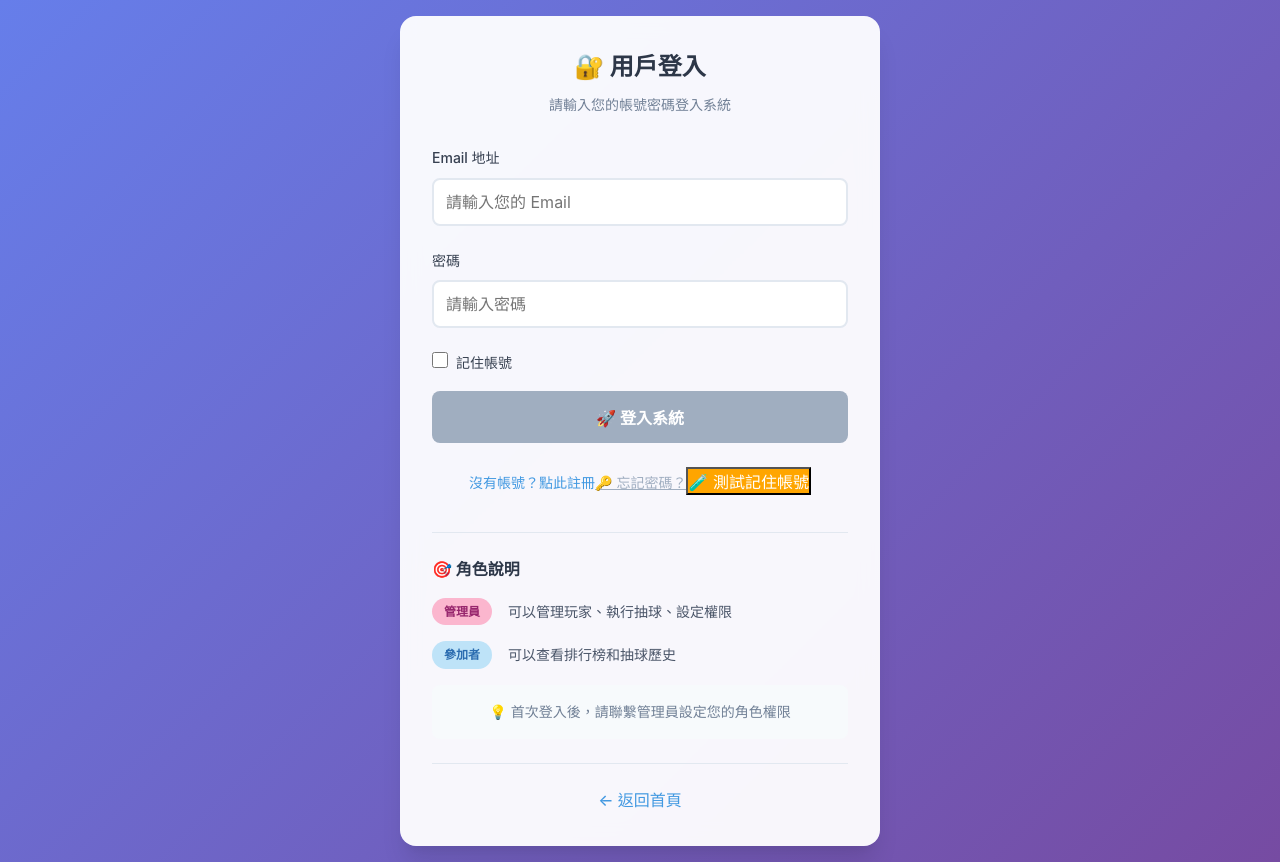
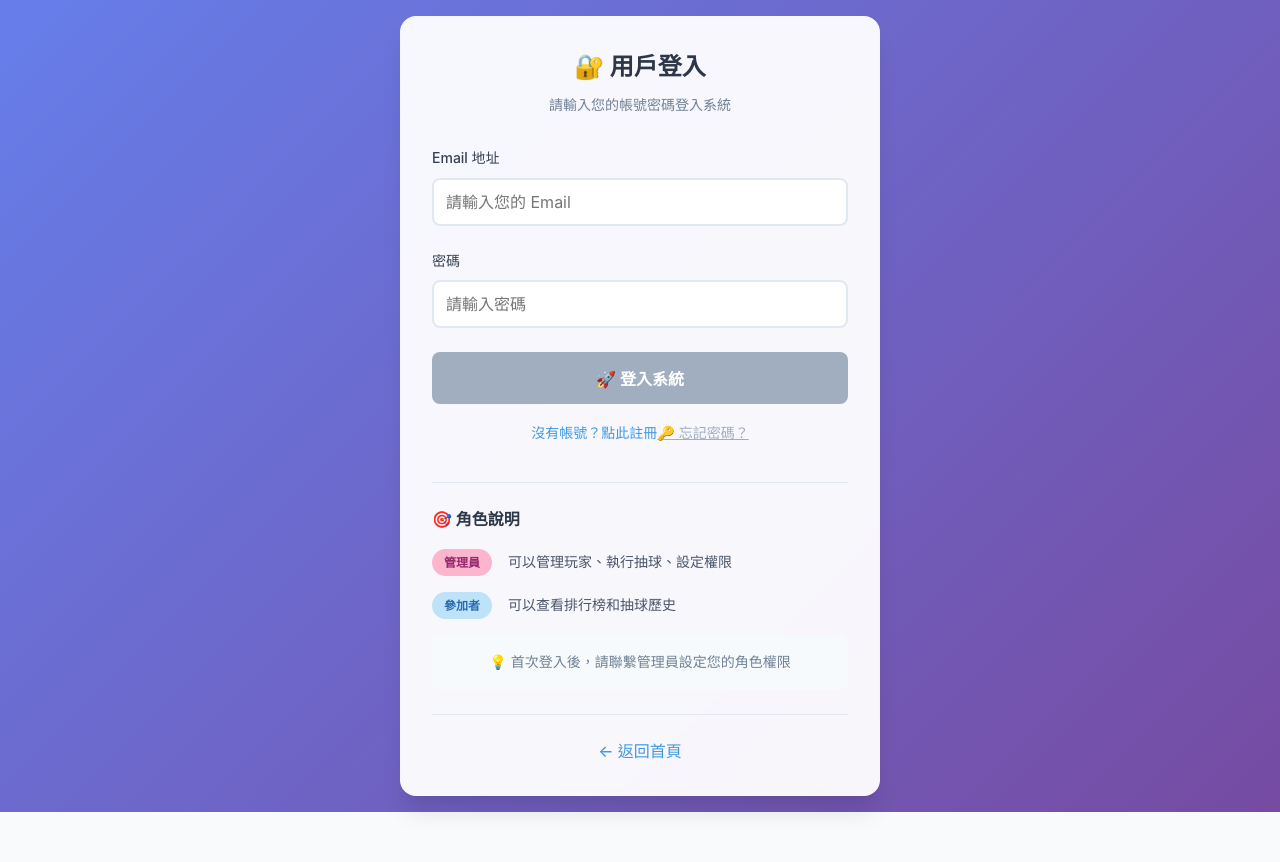
Before and after one commit to zxc3862/vue-lucky-draw, a Vue app: page /#/admin/login in a window 1280 px wide. After the commit the page ends 812 px from the top, so only its background shows below. Built offline with nearby package versions, Linux system fonts and the light colour scheme; no server answers.

Commit message:
更新註冊流程註解
- 為註冊成功後的延遲切換添加時間說明
- 提升代碼可讀性，無功能性變更

```diff
--- a/src/views/AdminLogin.vue
+++ b/src/views/AdminLogin.vue
@@ -61,18 +61,6 @@
           />
         </div>
 
-        <div v-if="!isRegisterMode" class="form-group checkbox-group">
-          <label class="checkbox-label">
-            <input
-              id="rememberEmail"
-              v-model="rememberEmail"
-              type="checkbox"
-              class="checkbox-input"
-            />
-            <span class="checkbox-text">記住帳號</span>
-          </label>
-        </div>
-
         <button type="submit" :disabled="isLoading || !isValidForm" class="login-btn">
           <span v-if="isLoading">{{ isRegisterMode ? '註冊中...' : '登入中...' }}</span>
           <span v-else>{{ isRegisterMode ? '🚀 註冊帳號' : '🚀 登入系統' }}</span>
@@ -85,11 +73,6 @@
 
           <button v-if="!isRegisterMode" type="button" @click="handleForgotPassword" class="forgot-password-btn" :disabled="isLoading || !email">
             🔑 忘記密碼？
-          </button>
-
-          <!-- 調試按鈕 -->
-          <button type="button" @click="testLocalStorage" class="test-btn" style="background: #ffa500; color: white; margin-top: 0.5rem;">
-            🧪 測試記住帳號
           </button>
         </div>
       </form>
@@ -123,10 +106,9 @@
 </template>
 
 <script setup>
-import { ref, computed, nextTick, onMounted, watch } from 'vue'
+import { ref, computed, nextTick } from 'vue'
 import { useRouter } from 'vue-router'
 import { useAuth } from '../composables/useAuth'
-import WebStorageService from '../utils/webStorage'
 
 const router = useRouter()
 const { login, register, resetPassword, checkAuth } = useAuth()
@@ -135,7 +117,6 @@ const email = ref('')
 const password = ref('')
 const confirmPassword = ref('')
 const displayName = ref('')
-const rememberEmail = ref(false)
 const message = ref('')
 const messageType = ref('')
 const isLoading = ref(false)
@@ -156,15 +137,8 @@ const toggleMode = () => {
 }
 
 const clearForm = () => {
-  // 如果在登入模式且勾選記住帳號，則不清除 email
-  if (!isRegisterMode.value && rememberEmail.value) {
-    // 只清除密碼相關欄位
-    password.value = ''
-  } else {
-    // 清除所有欄位
-    email.value = ''
-    password.value = ''
-  }
+  email.value = ''
+  password.value = ''
   confirmPassword.value = ''
   displayName.value = ''
 }
@@ -192,7 +166,7 @@ const handleSubmit = async () => {
 
         console.log('✅ AdminLogin.vue: 註冊成功，準備切換到登入模式')
 
-        // 註冊成功後自動切換到登入模式
+        // 註冊成功後自動切換到登入模式 (2秒延遲)
         setTimeout(() => {
           isRegisterMode.value = false
           clearForm()
@@ -214,33 +188,6 @@ const handleSubmit = async () => {
       if (result.success) {
         messageType.value = 'success'
         message.value = '登入成功！正在跳轉...'
-
-        // 使用異步 WebStorage 保存帳號
-        console.log('🔍 檢查記住帳號狀態:')
-        console.log('  - rememberEmail.value:', rememberEmail.value)
-        console.log('  - email.value:', email.value)
-
-        if (rememberEmail.value) {
-          try {
-            console.log('💾 開始異步保存帳號...')
-            const success = await WebStorageService.setItemAsync('rememberedEmail', email.value)
-            if (success) {
-              console.log('✅ 異步保存帳號成功:', email.value)
-            } else {
-              console.error('❌ 異步保存帳號失敗')
-            }
-          } catch (error) {
-            console.error('❌ 異步保存到 WebStorage 失敗:', error)
-          }
-        } else {
-          console.log('🗑️ 清除保存的帳號...')
-          const success = await WebStorageService.removeItemAsync('rememberedEmail')
-          if (success) {
-            console.log('✅ 已清除保存的帳號')
-          } else {
-            console.error('❌ 清除保存帳號失敗')
-          }
-        }
 
         console.log('✅ 登入成功，準備跳轉到首頁')
 
@@ -308,164 +255,6 @@ const handleForgotPassword = async () => {
     isLoading.value = false
   }
 }
-
-// 初始化時載入已保存的帳號（最簡化版本）
-const loadRememberedEmail = async () => {
-  try {
-    console.log('🔍 開始載入已保存的帳號...')
-
-    // 1. 首先嘗試直接使用 localStorage
-    let savedEmail = null
-    try {
-      savedEmail = localStorage.getItem('rememberedEmail')
-      console.log('📦 直接從 localStorage 讀取:', savedEmail)
-    } catch (directError) {
-      console.warn('⚠️ 直接讀取 localStorage 失敗:', directError)
-    }
-
-    // 2. 如果直接讀取失敗，嘗試異步方式
-    if (!savedEmail) {
-      try {
-        savedEmail = await WebStorageService.getItemAsync('rememberedEmail')
-        console.log('🔄 異步讀取結果:', savedEmail)
-      } catch (asyncError) {
-        console.warn('⚠️ 異步讀取失敗:', asyncError)
-      }
-    }
-
-    console.log('🔍 最終載入結果:', savedEmail)
-
-    if (savedEmail && savedEmail.trim()) {
-      email.value = savedEmail
-      rememberEmail.value = true
-      console.log('✅ 已載入保存的帳號:', savedEmail)
-    } else {
-      console.log('📝 沒有保存的帳號或帳號為空')
-      // 確保狀態一致
-      rememberEmail.value = false
-    }
-  } catch (error) {
-    console.error('❌ 載入保存帳號時發生錯誤:', error)
-    // 發生錯誤時確保狀態一致
-    rememberEmail.value = false
-  }
-}
-
-// 在組件掛載後執行
-onMounted(async () => {
-  console.log('🏗️ AdminLogin 組件已掛載，開始載入記住的帳號')
-
-  // 簡單的一次載入
-  await loadRememberedEmail()
-})
-
-// 自動儲存邏輯（雙重保險版本）
-const autoSaveEmail = async () => {
-  if (!isRegisterMode.value) { // 只在登入模式下執行
-    if (rememberEmail.value && email.value.trim()) {
-      // 勾選記住帳號且有輸入 email，自動保存
-      try {
-        console.log('🔄 自動保存帳號:', email.value)
-
-        // 1. 嘗試異步保存
-        let success = false
-        try {
-          success = await WebStorageService.setItemAsync('rememberedEmail', email.value)
-          console.log('✅ 異步保存結果:', success)
-        } catch (asyncError) {
-          console.warn('⚠️ 異步保存失敗，嘗試直接保存:', asyncError)
-        }
-
-        // 2. 如果異步保存失敗，直接使用 localStorage
-        if (!success) {
-          try {
-            localStorage.setItem('rememberedEmail', email.value)
-            console.log('✅ 直接保存帳號成功:', email.value)
-          } catch (directError) {
-            console.error('❌ 直接保存也失敗:', directError)
-          }
-        }
-      } catch (error) {
-        console.error('❌ 自動保存帳號時發生錯誤:', error)
-      }
-    } else {
-      // 未勾選記住帳號或 email 為空，清除保存的帳號
-      try {
-        console.log('🗑️ 自動清除保存的帳號')
-
-        // 1. 嘗試異步清除
-        let success = false
-        try {
-          success = await WebStorageService.removeItemAsync('rememberedEmail')
-          console.log('✅ 異步清除結果:', success)
-        } catch (asyncError) {
-          console.warn('⚠️ 異步清除失敗，嘗試直接清除:', asyncError)
-        }
-
-        // 2. 如果異步清除失敗，直接使用 localStorage
-        if (!success) {
-          try {
-            localStorage.removeItem('rememberedEmail')
-            console.log('✅ 直接清除帳號成功')
-          } catch (directError) {
-            console.error('❌ 直接清除也失敗:', directError)
-          }
-        }
-      } catch (error) {
-        console.error('❌ 自動清除保存帳號時發生錯誤:', error)
-      }
-    }
-  }
-}
-
-// 監聽 rememberEmail 變化
-watch(rememberEmail, async (newValue) => {
-  console.log('👁️ rememberEmail 變化:', newValue)
-  await autoSaveEmail()
-})
-
-// 監聽 email 變化（但加上防抖，避免頻繁觸發）
-let emailSaveTimeout = null
-watch(email, async (newValue) => {
-  console.log('👁️ email 變化:', newValue)
-
-  // 清除之前的計時器
-  if (emailSaveTimeout) {
-    clearTimeout(emailSaveTimeout)
-  }
-
-  // 設定 500ms 防抖
-  emailSaveTimeout = setTimeout(async () => {
-    await autoSaveEmail()
-  }, 500)
-})
-
-// 測試函數 - 檢查 localStorage（增強版）
-const testLocalStorage = async () => {
-  console.log('🧪 測試 WebStorage:')
-
-  // 1. 檢查當前狀態
-  const savedEmail = await WebStorageService.getItemAsync('rememberedEmail')
-  console.log('  - rememberedEmail:', savedEmail)
-  console.log('  - email.value:', email.value)
-  console.log('  - rememberEmail.value:', rememberEmail.value)
-
-  // 2. 檢查自動儲存條件
-  console.log('🔍 自動儲存狀態檢查:')
-  console.log('  - 是否在登入模式:', !isRegisterMode.value)
-  console.log('  - 勾選記住帳號:', rememberEmail.value)
-  console.log('  - email 是否非空:', email.value.trim() !== '')
-  console.log('  - 應該保存帳號:', !isRegisterMode.value && rememberEmail.value && email.value.trim())
-
-  // 3. 強制重新載入記住的帳號
-  console.log('🔄 強制重新載入記住的帳號...')
-  await loadRememberedEmail()
-
-  // 4. 顯示結果
-  console.log('📊 重新載入後的狀態:')
-  console.log('  - email.value:', email.value)
-  console.log('  - rememberEmail.value:', rememberEmail.value)
-}
 </script>
 
 <style scoped>
@@ -511,29 +300,6 @@ const testLocalStorage = async () => {
 
 .form-group {
   margin-bottom: 1.5rem;
-}
-
-.form-group.checkbox-group {
-  margin-bottom: 1rem;
-}
-
-.checkbox-label {
-  display: flex;
-  align-items: center;
-  cursor: pointer;
-  font-size: 0.875rem;
-  color: #374151;
-}
-
-.checkbox-input {
-  margin-right: 0.5rem;
-  width: 16px;
-  height: 16px;
-  cursor: pointer;
-}
-
-.checkbox-text {
-  user-select: none;
 }
 
 .form-group label {
```
